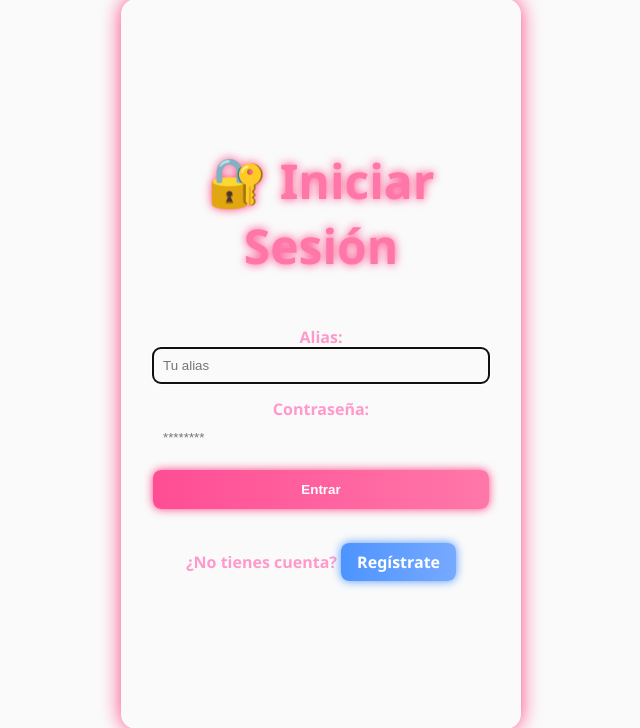
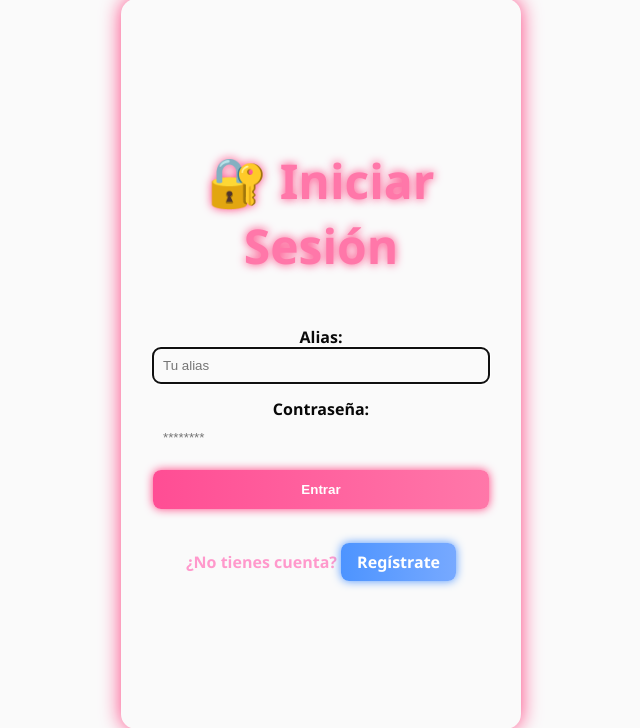
Before and after one commit to micha869/hotquiz, a Flask app: page /login in a window 1280 px wide. Shown: the part 187-915 px from the top of the page, without its empty margins (319-959 px from the left). Run offline with Flask 3, Linux system fonts and the light colour scheme; parts of the project's set-up code (start-up, migrations or seed data) failed here and were passed over.

Commit message:
Primer commit: Estructura inicial del proyecto

```diff
--- a/templates/audio_hot.html
+++ b/templates/audio_hot.html
@@ -4,8 +4,8 @@
 {% block content %}
 <div class="juego-container" style="max-width: 700px; margin: auto; color: #fff; text-align: center;">
     <h2 class="titulo-neon" style="margin-bottom: 1rem; color: #ff33cc; text-shadow: 0 0 10px #ff33cc, 0 0 20px #cc00ff;">🎹 Susurra y Gana</h2>
-    <p style="color: #f0f0f0;">💰 Oro: {{ tokens_oro }} | 🥈 Plata: {{ tokens_plata }}</p>
-    <p style="color: #e0e0e0;">Sube un audio sensual y deja que el público vote y reaccione 🔥</p>
+    <p style="color: #141414;">💰 Oro: {{ tokens_oro }} | 🥈 Plata: {{ tokens_plata }}</p>
+    <p style="color: #f70499;">Sube un audio sensual y deja que el público vote y reaccione 🔥</p>
     <a href="{{ url_for('jugar') }}" class="boton-futurista" style="margin-bottom: 1.5rem; background: #9933ff;">🎮 Volver a Juegos</a>
 
     {% with messages = get_flashed_messages() %}
@@ -44,7 +44,7 @@
 
                 {% if pista.audio_id %}
                 <audio controls style="width:100%; margin-top: 0.5rem; background: #333; border-radius: 50px;">
-                    <source src="{{ url_for('serve_media', file_id=pista.audio_id) }}" type="audio/mpeg">
+                    <source src="{{ url_for('serve_media', file_id=pista.audio) }}" type="audio/mpeg">
                     Tu navegador no soporta <code>audio</code>.
                 </audio>
                 {% else %}
--- a/templates/inicio.html
+++ b/templates/inicio.html
@@ -180,7 +180,7 @@
         <a href="{{ url_for('jugar') }}">🔥 Jugar</a>
         <a href="{{ url_for('confesiones') }}">📖 Confesiones</a>
         <a href="{{ url_for('audio_hot') }}">🎧 Audios</a>
-         <a href="{{ url_for('foto_hot') }}">🎧 fotos hot</a>
+         <a href="{{ url_for('foto_hot') }}"> fotos hot</a>
         <a href="{{ url_for('perfiles') }}">🧑‍🤝‍🧑 Perfiles</a>
         <a href="{{ url_for('tokens') }}">🎁 Tokens</a>
         <a href="{{ url_for('salir') }}">🚪 Salir</a>
@@ -197,6 +197,7 @@
         <a href="{{ url_for('confesiones') }}" class="boton-menu"><i class="fas fa-heart"></i> Leer Confesiones</a>
         <a href="{{ url_for('hot_shorts') }}" class="boton-menu"><i class="fas fa-film"></i> Ver HotShorts</a>
         <a href="{{ url_for('audio_hot') }}" class="boton-menu"><i class="fas fa-headphones"></i> Audios Hot</a>
+        <a href="{{ url_for('foto_hot') }}" class="boton-menu"><i class="fas fa-headphones"></i> fotos vs Hot</a>
         <a href="{{ url_for('perfiles') }}" class="boton-menu"><i class="fas fa-users"></i> Ver Perfiles</a>
         <a href="{{ url_for('tokens') }}" class="boton-menu"><i class="fas fa-coins"></i> Comprar Tokens</a>
         <a href="{{ url_for('salir') }}" class="boton-menu"><i class="fas fa-sign-out-alt"></i> Cerrar Sesión</a>
--- a/templates/login.html
+++ b/templates/login.html
@@ -7,7 +7,7 @@
 
     <form method="POST" action="{{ url_for('login') }}" id="login-form" style="margin-top: 2rem;">
 
-      <label for="alias" style="color: #ff99cc; font-weight: 700;">Alias:</label>
+      <label for="alias" style="color: #0a0a0a; font-weight: 700;">Alias:</label>
       <input
         type="text"
         id="alias"
@@ -20,7 +20,7 @@
         style="width: 100%; padding: 10px; margin-bottom: 15px; border-radius: 8px; border: none; background: #ffffff15; color: #fff;"
       >
 
-      <label for="password" style="color: #ff99cc; font-weight: 700;">Contraseña:</label>
+      <label for="password" style="color: #080808; font-weight: 700;">Contraseña:</label>
       <input
         type="password"
         id="password"
```
